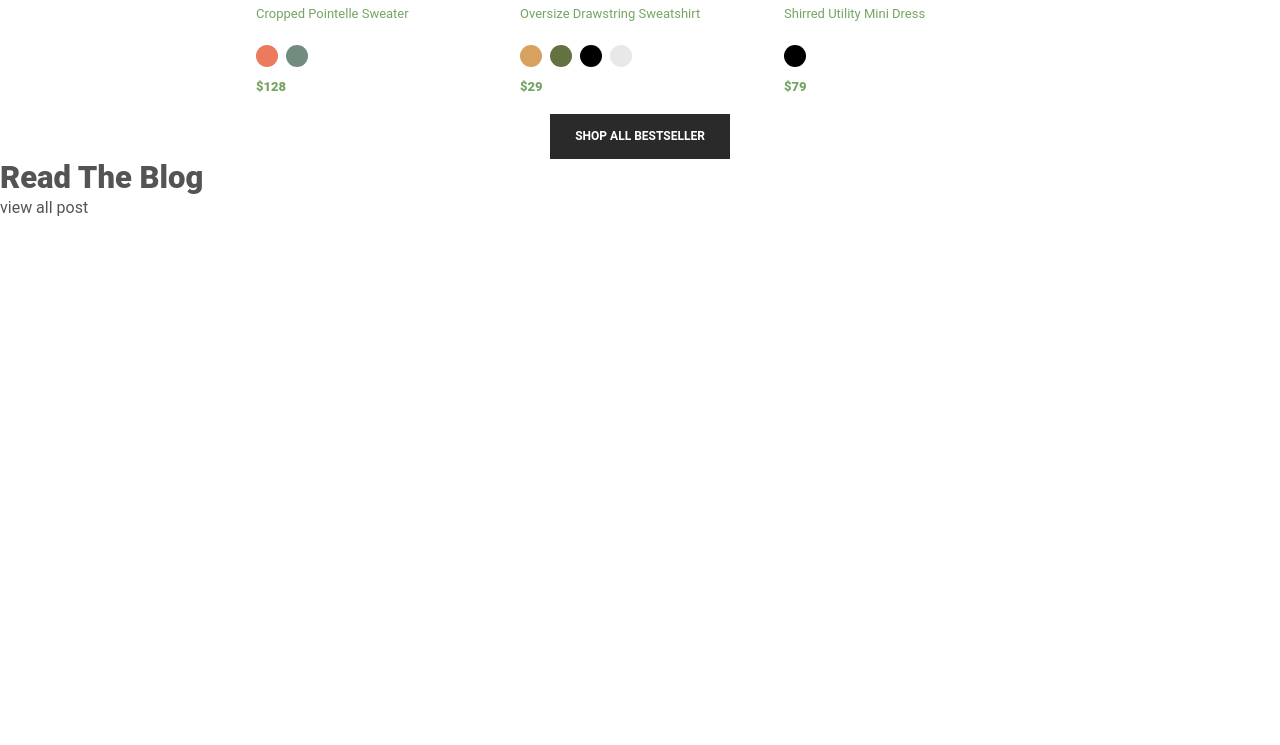
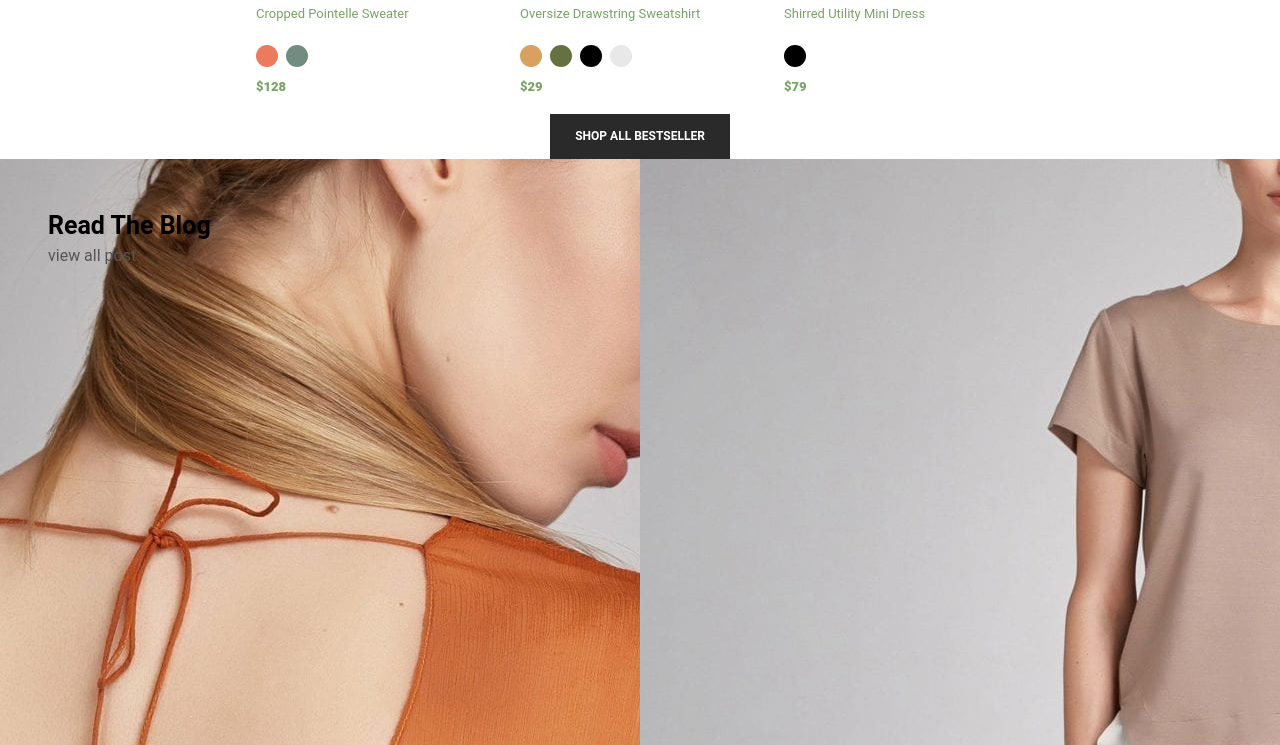
Before and after one commit to iMuhammadUmer/shopkeeper.wp-theme.design-author-getbowtied-_clone, a plain HTML site: page index.html in a window 1280 px wide. Shown: the part 2279-3024 px from the top of the page. Before the commit the page ends 2499 px from the top, so only its background shows below. Drawn offline with Linux system fonts and the light colour scheme.

Commit message:
[WIP] footer col styling

```diff
--- a/style.css
+++ b/style.css
@@ -268,4 +268,23 @@ button:hover {
 }
 footer {
   width: 100%;
+  display: flex;
+  justify-content: center;
 }
+footer .col {
+  width: 50%;
+  height: 490px;
+  padding: 3em;
+}
+#footerLeftCol {
+  background-image: url(./images/slide03blonde-1.jpg);
+}
+#footerRightCol {
+  background-image: url(./images/slide02blonde.jpg);
+}
+footer h1 {
+  font-size: 25px;
+  line-height: 37px;
+  font-weight: 600;
+  color: black;
+}
```
